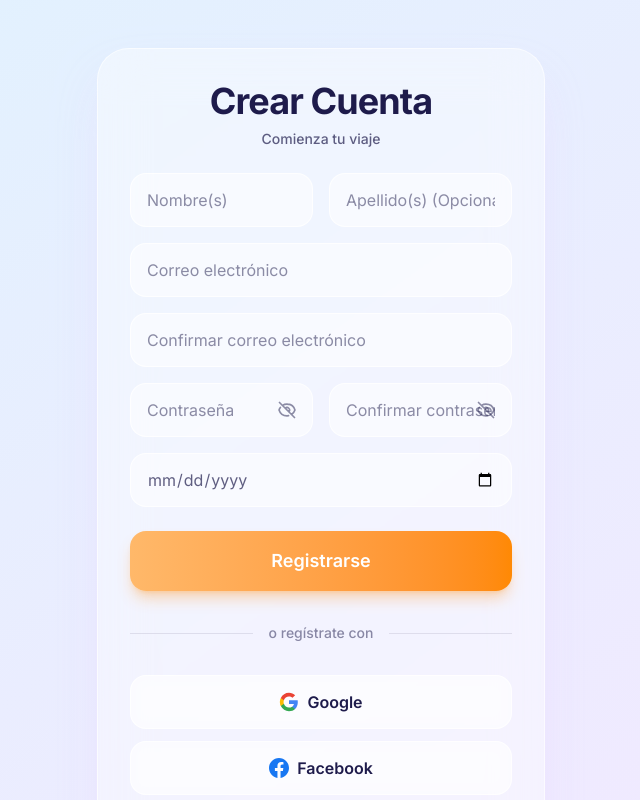
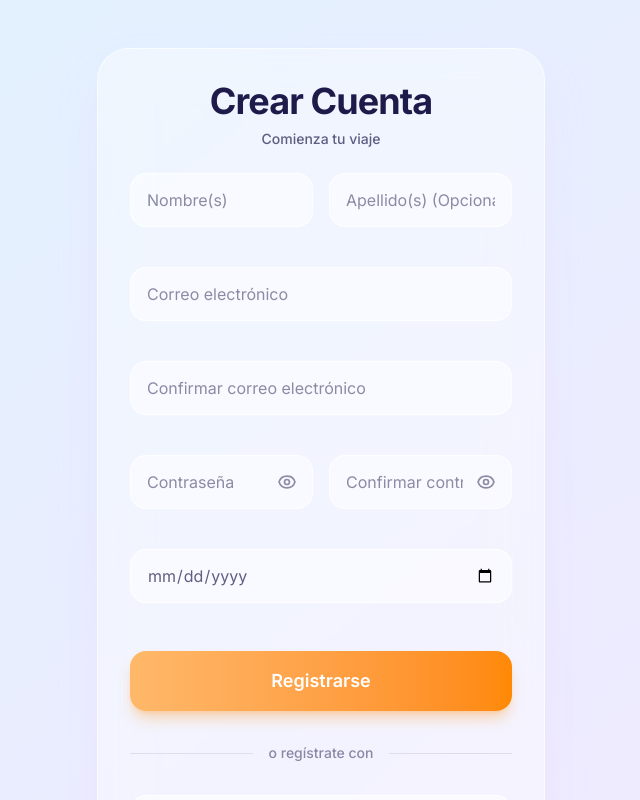
Before and after one commit to maverick0322/ReflectAI, a Next.js app in the folder reflectai/: page /registro in a window 1280 px wide. Shown: the top 800 px of the page, without its empty margins (319-959 px from the left). Built offline with nearby package versions, Linux system fonts and the light colour scheme.

Commit message:
refactor(ui): optimizar Input, aislar iconos y ampliar tests

```diff
--- a/reflectai/src/app/login/page.tsx
+++ b/reflectai/src/app/login/page.tsx
@@ -16,6 +16,7 @@ import { FacebookIcon } from "@/components/icons/FacebookIcon";
 export default function LoginPage() {
   const { register, handleSubmit, formState: { errors } } = useForm<LoginFormValues>({
     resolver: zodResolver(loginSchema),
+    mode: "onTouched",
   });
 
   const onSubmit = async (_data: LoginFormValues) => {
@@ -32,8 +33,8 @@ export default function LoginPage() {
         </header>
 
         <form noValidate onSubmit={handleSubmit(onSubmit)} className="flex flex-col gap-4">
-          <Input {...register("email")} type="email" placeholder="Correo electrónico" error={errors.email?.message} />
-          <PasswordInput {...register("password")} placeholder="Contraseña" error={errors.password?.message} />
+          <Input {...register("email")} type="email" placeholder="Correo electrónico" maxLength={254} error={errors.email?.message} />
+          <PasswordInput {...register("password")} placeholder="Contraseña" maxLength={64} error={errors.password?.message} />
 
           <div className="flex justify-end">
             <CustomLink href="/recuperar" className="text-sm font-semibold">¿Olvidaste tu contraseña?</CustomLink>
--- a/reflectai/src/app/recuperar/page.tsx
+++ b/reflectai/src/app/recuperar/page.tsx
@@ -12,6 +12,7 @@ import GlassCard from "@/components/ui/GlassCard";
 export default function RecoverPasswordPage() {
   const { register, handleSubmit, formState: { errors } } = useForm<RecoverPasswordFormValues>({
     resolver: zodResolver(recoverPasswordSchema),
+    mode: "onTouched",
   });
 
   const onSubmit = async (_data: RecoverPasswordFormValues) => {
@@ -34,6 +35,7 @@ export default function RecoverPasswordPage() {
             {...register("email")}
             type="email"
             placeholder="Correo electrónico"
+            maxLength={254}
             error={errors.email?.message}
           />
           <Button type="submit">Enviar enlace</Button>
--- a/reflectai/src/app/registro/page.tsx
+++ b/reflectai/src/app/registro/page.tsx
@@ -16,6 +16,7 @@ import { FacebookIcon } from "@/components/icons/FacebookIcon";
 export default function RegisterPage() {
   const { register, handleSubmit, formState: { errors } } = useForm<RegisterFormValues>({
     resolver: zodResolver(registerSchema),
+    mode: "onTouched",
   });
 
   const onSubmit = async (data: RegisterFormValues) => {
@@ -32,16 +33,16 @@ export default function RegisterPage() {
 
         <form noValidate onSubmit={handleSubmit(onSubmit)} className="flex flex-col gap-4">
           <div className="grid grid-cols-1 md:grid-cols-2 gap-4">
-            <Input {...register("firstName")} placeholder="Nombre(s)" error={errors.firstName?.message} />
-            <Input {...register("lastName")} placeholder="Apellido(s) (Opcional)" error={errors.lastName?.message} />
+            <Input {...register("firstName")} placeholder="Nombre(s)" maxLength={120} error={errors.firstName?.message} />
+            <Input {...register("lastName")} placeholder="Apellido(s) (Opcional)" maxLength={120} error={errors.lastName?.message} />
           </div>
 
-          <Input {...register("email")} type="email" placeholder="Correo electrónico" error={errors.email?.message} />
-          <Input {...register("confirmEmail")} type="email" placeholder="Confirmar correo electrónico" error={errors.confirmEmail?.message} />
+          <Input {...register("email")} type="email" placeholder="Correo electrónico" maxLength={254} error={errors.email?.message} />
+          <Input {...register("confirmEmail")} type="email" placeholder="Confirmar correo electrónico" maxLength={254} error={errors.confirmEmail?.message} />
 
           <div className="grid grid-cols-1 md:grid-cols-2 gap-4">
-            <PasswordInput {...register("password")} placeholder="Contraseña" error={errors.password?.message} />
-            <PasswordInput {...register("confirmPassword")} placeholder="Confirmar contraseña" error={errors.confirmPassword?.message} />
+            <PasswordInput {...register("password")} placeholder="Contraseña" maxLength={64} error={errors.password?.message} />
+            <PasswordInput {...register("confirmPassword")} placeholder="Confirmar contraseña" maxLength={64} error={errors.confirmPassword?.message} />
           </div>
 
           <Input {...register("birthDate")} type="date" placeholder="Fecha de nacimiento" className="text-reflect-dark/70" error={errors.birthDate?.message} />
--- /dev/null
+++ b/reflectai/src/components/icons/EyeIcon.tsx
@@ -0,0 +1,6 @@
+export const EyeIcon = () => (
+  <svg aria-hidden="true" className="w-5 h-5" fill="none" viewBox="0 0 24 24" stroke="currentColor">
+    <path strokeLinecap="round" strokeLinejoin="round" strokeWidth={2} d="M15 12a3 3 0 11-6 0 3 3 0 016 0z" />
+    <path strokeLinecap="round" strokeLinejoin="round" strokeWidth={2} d="M2.458 12C3.732 7.943 7.523 5 12 5c4.478 0 8.268 2.943 9.542 7-1.274 4.057-5.064 7-9.542 7-4.477 0-8.268-2.943-9.542-7z" />
+  </svg>
+);
--- /dev/null
+++ b/reflectai/src/components/icons/EyeOffIcon.tsx
@@ -0,0 +1,5 @@
+export const EyeOffIcon = () => (
+  <svg aria-hidden="true" className="w-5 h-5" fill="none" viewBox="0 0 24 24" stroke="currentColor">
+    <path strokeLinecap="round" strokeLinejoin="round" strokeWidth={2} d="M13.875 18.825A10.05 10.05 0 0112 19c-4.478 0-8.268-2.943-9.543-7a9.97 9.97 0 011.563-3.029m5.858.908a3 3 0 114.243 4.243M9.878 9.878l4.242 4.242M9.88 9.88l-3.29-3.29m7.532 7.532l3.29 3.29M3 3l3.59 3.59m0 0A9.953 9.953 0 0112 5c4.478 0 8.268 2.943 9.543 7a10.025 10.025 0 01-4.132 5.411m0 0L21 21" />
+  </svg>
+);
--- a/reflectai/src/components/ui/Input.tsx
+++ b/reflectai/src/components/ui/Input.tsx
@@ -1,32 +1,69 @@
-import React, { forwardRef, useId } from 'react';
+"use client";
+import React, { forwardRef, useId, useState } from 'react';
 
 interface InputProps extends React.InputHTMLAttributes<HTMLInputElement> {
   error?: string;
+  rightElement?: React.ReactNode;
 }
 
 const Input = forwardRef<HTMLInputElement, InputProps>(
-  ({ className = '', error, ...props }, ref) => {
+  ({ className = '', error, onChange, maxLength, rightElement, ...props }, ref) => {
     const fallbackId = useId();
     const id = props.id ?? fallbackId;
     const errorId = `${id}-error`;
 
+    const [charCount, setCharCount] = useState(0);
+
+    const handleChange = (e: React.ChangeEvent<HTMLInputElement>) => {
+      setCharCount(e.target.value.length);
+      if (onChange) {
+        onChange(e);
+      }
+    };
+
     return (
-      <div className="flex flex-col gap-1 w-full">
+      <div className="flex flex-col w-full">
+        <div className="relative w-full">
           <input
             ref={ref}
             id={id}
+            maxLength={maxLength}
+            onChange={handleChange}
             aria-invalid={!!error}
             aria-describedby={error ? errorId : undefined}
             className={`w-full px-4 py-3.5 bg-white/50 border ${
-            error ? 'border-red-500 focus:ring-red-400' : 'border-white/80 focus:ring-purple-400'
-          } rounded-2xl text-reflect-dark placeholder:text-reflect-dark/50 focus:outline-none focus:ring-2 transition-all ${className}`}
+              error ? 'border-red-500 focus:ring-red-400' : 'border-white/80 focus:ring-reflect-primary'
+            } rounded-2xl text-reflect-dark placeholder:text-reflect-dark/50 focus:outline-none focus:ring-2 transition-all ${
+              rightElement ? 'pr-12' : ''
+            } ${className}`}
             {...props}
           />
+
+          {rightElement && (
+            <div className="absolute right-4 top-1/2 -translate-y-1/2 flex items-center justify-center">
+              {rightElement}
+            </div>
+          )}
+        </div>
+
+        <div className="flex justify-between items-start mt-1 min-h-[1.25rem] px-2">
+          <div className="flex-1">
             {error && (
-          <span id={errorId} className="text-xs text-red-500 font-medium ml-2 animate-in fade-in slide-in-from-top-1">
+              <span id={errorId} className="text-xs text-red-500 font-medium animate-in fade-in slide-in-from-top-1">
                 {error}
               </span>
             )}
+          </div>
+          <div className="text-right pl-2">
+            {maxLength && charCount > 0 && (
+              <span className={`text-[10px] animate-in fade-in transition-colors ${
+                charCount >= maxLength ? 'text-red-500 font-bold' : 'text-reflect-dark/50'
+              }`}>
+                {charCount >= maxLength ? 'Se alcanzó el límite' : `${charCount}/${maxLength}`}
+              </span>
+            )}
+          </div>
+        </div>
       </div>
     );
   }
--- a/reflectai/src/components/ui/PasswordInput.tsx
+++ b/reflectai/src/components/ui/PasswordInput.tsx
@@ -2,39 +2,40 @@
 
 import { useState, forwardRef } from "react";
 import Input from "./Input";
+import { EyeIcon } from "@/components/icons/EyeIcon";
+import { EyeOffIcon } from "@/components/icons/EyeOffIcon";
 
 interface PasswordInputProps extends React.InputHTMLAttributes<HTMLInputElement> {
   error?: string;
 }
 
 const PasswordInput = forwardRef<HTMLInputElement, PasswordInputProps>(
-  ({ placeholder, error, ...props }, ref) => {
+  ({ placeholder, error, className, ...props }, ref) => {
     const [showPassword, setShowPassword] = useState(false);
 
+    const eyeButton = (
+      <button
+        type="button"
+        onClick={() => setShowPassword(!showPassword)}
+        className="text-reflect-dark/50 hover:text-reflect-dark/90 transition-colors focus:outline-none"
+        aria-label={showPassword ? "Ocultar contraseña" : "Mostrar contraseña"}
+        aria-pressed={showPassword}
+        title={showPassword ? "Ocultar contraseña" : "Mostrar contraseña"}
+      >
+        {showPassword ? <EyeOffIcon /> : <EyeIcon />}
+      </button>
+    );
+
     return (
-      <div className="relative w-full">
       <Input
         ref={ref}
         type={showPassword ? "text" : "password"}
         placeholder={placeholder}
         error={error}
+        rightElement={eyeButton}
+        className={`[&::-ms-reveal]:hidden [&::-ms-clear]:hidden ${className || ""}`}
         {...props}
       />
-        <button
-          type="button"
-          onClick={() => setShowPassword(!showPassword)}
-          className={`absolute right-4 top-1/2 -translate-y-1/2 text-reflect-dark/50 hover:text-reflect-dark/90 transition-colors ${error ? '-mt-3' : ''}`}
-          aria-label={showPassword ? "Ocultar contraseña" : "Mostrar contraseña"}
-          aria-pressed={showPassword}
-          title={showPassword ? "Ocultar contraseña" : "Mostrar contraseña"}
-        >
-          {showPassword ? (
-             <svg aria-hidden="true" className="w-5 h-5" fill="none" viewBox="0 0 24 24" stroke="currentColor"><path strokeLinecap="round" strokeLinejoin="round" strokeWidth={2} d="M15 12a3 3 0 11-6 0 3 3 0 016 0z" /><path strokeLinecap="round" strokeLinejoin="round" strokeWidth={2} d="M2.458 12C3.732 7.943 7.523 5 12 5c4.478 0 8.268 2.943 9.542 7-1.274 4.057-5.064 7-9.542 7-4.477 0-8.268-2.943-9.542-7z" /></svg>
-          ) : (
-             <svg aria-hidden="true" className="w-5 h-5" fill="none" viewBox="0 0 24 24" stroke="currentColor"><path strokeLinecap="round" strokeLinejoin="round" strokeWidth={2} d="M13.875 18.825A10.05 10.05 0 0112 19c-4.478 0-8.268-2.943-9.543-7a9.97 9.97 0 011.563-3.029m5.858.908a3 3 0 114.243 4.243M9.878 9.878l4.242 4.242M9.88 9.88l-3.29-3.29m7.532 7.532l3.29 3.29M3 3l3.59 3.59m0 0A9.953 9.953 0 0112 5c4.478 0 8.268 2.943 9.543 7a10.025 10.025 0 01-4.132 5.411m0 0L21 21" /></svg>
-          )}
-        </button>
-      </div>
     );
   }
 );
```
Also changed, not shown: reflectai/src/lib/validations/common.ts (+4 -4 lines), 2 other files (tests, documents, lock files or other folders). Lines whose indentation alone changed are shown as unchanged.
